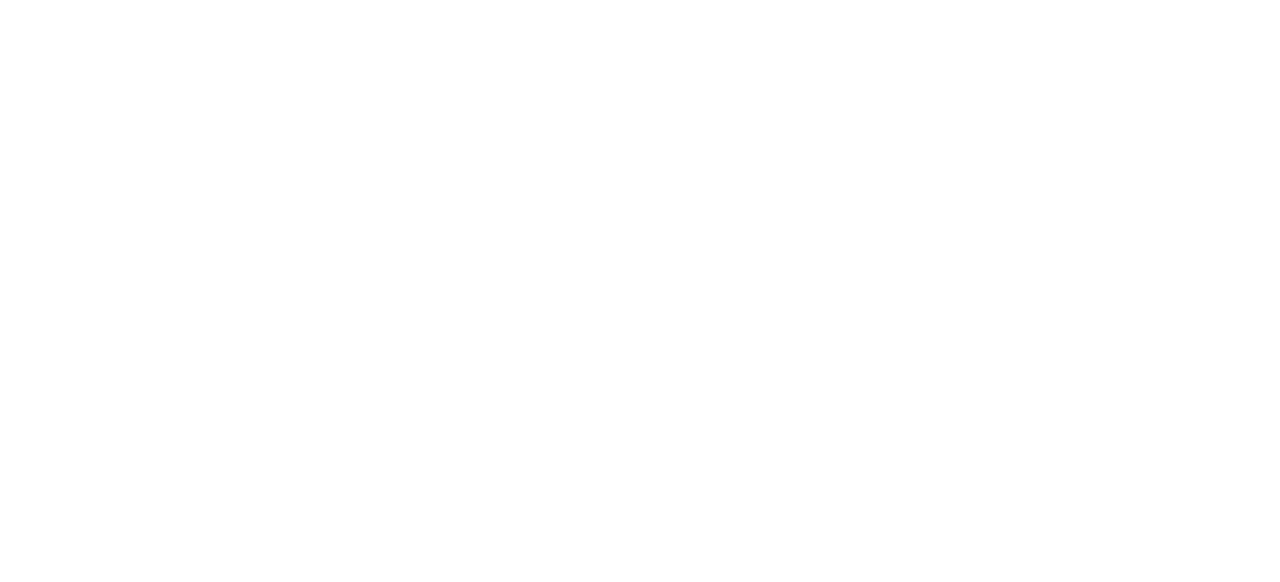
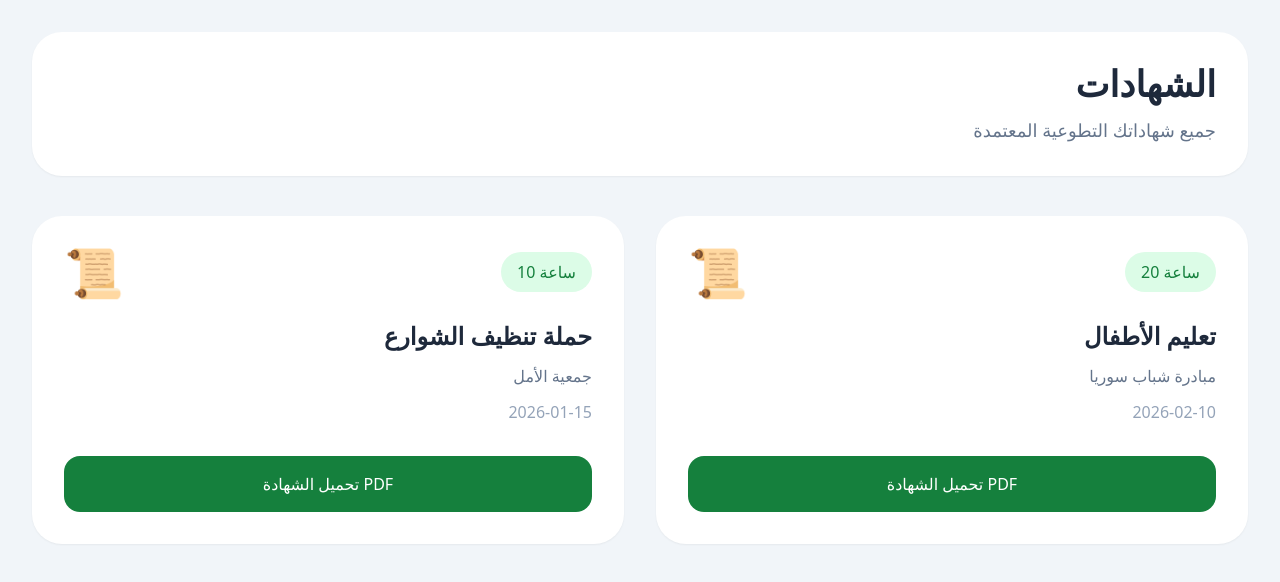
Before and after one commit to khaliddfawazz-beep/-, a React (Create React App) app: page /certificates in a window 1280 px wide. Before the commit this address had no page. Shown: the top 582 px of the page. Built offline with nearby package versions, Linux system fonts and the light colour scheme.

Commit message:
added Certificates  page

```diff
--- a/src/App.js
+++ b/src/App.js
@@ -4,6 +4,7 @@
 import Login from "./pages/Login";
 import Dashboard from "./pages/Dashboard";
 import Opportunities from "./pages/Opportunities";
+import Certificates from "./pages/Certificates";
 
 function App() {
   return (
@@ -18,6 +19,7 @@
         <Route path="/dashboard" element={<Dashboard />} />
 
         <Route path="/opportunities" element={<Opportunities />} />
+        <Route path="/certificates" element={<Certificates />} />
       </Routes>
 
     </BrowserRouter>
--- /dev/null
+++ b/src/pages/Certificates.jsx
@@ -0,0 +1,82 @@
+export default function Certificates() {
+
+  const certificates = [
+    {
+      title: "حملة تنظيف الشوارع",
+      hours: 10,
+      organization: "جمعية الأمل",
+      date: "2026-01-15"
+    },
+    {
+      title: "تعليم الأطفال",
+      hours: 20,
+      organization: "مبادرة شباب سوريا",
+      date: "2026-02-10"
+    }
+  ];
+
+  return (
+    <div className="min-h-screen bg-slate-100 p-8">
+
+      <div className="bg-white rounded-[30px] p-8 shadow-sm mb-10">
+
+        <h1 className="text-4xl font-extrabold text-slate-800 text-right">
+          الشهادات
+        </h1>
+
+        <p className="text-slate-500 mt-3 text-right text-lg">
+          جميع شهاداتك التطوعية المعتمدة
+        </p>
+
+      </div>
+
+      <div className="grid md:grid-cols-2 gap-8">
+
+        {certificates.map((item, index) => (
+
+          <div
+            key={index}
+            className="bg-white rounded-[30px] p-8 shadow-sm"
+          >
+
+            <div className="flex justify-between items-center mb-6">
+
+              <span className="text-5xl">
+                📜
+              </span>
+
+              <span className="bg-green-100 text-green-700 px-4 py-2 rounded-full">
+                {item.hours} ساعة
+              </span>
+
+            </div>
+
+            <div className="text-right space-y-3">
+
+              <h2 className="text-2xl font-bold text-slate-800">
+                {item.title}
+              </h2>
+
+              <p className="text-slate-500">
+                {item.organization}
+              </p>
+
+              <p className="text-slate-400">
+                {item.date}
+              </p>
+
+            </div>
+
+            <button className="w-full mt-8 py-4 rounded-2xl bg-green-700 text-white hover:bg-green-800 transition">
+              تحميل الشهادة PDF
+            </button>
+
+          </div>
+
+        ))}
+
+      </div>
+
+    </div>
+  );
+}
--- a/src/pages/Dashboard.jsx
+++ b/src/pages/Dashboard.jsx
@@ -1,3 +1,4 @@
+import { Link } from "react-router-dom";
 export default function Dashboard() {
   const activities = [
     {
@@ -44,9 +45,12 @@
               الفرص التطوعية
             </button>
 
-            <button className="w-full text-right px-5 py-4 rounded-2xl hover:bg-white/10 transition">
-              الشهادات
-            </button>
+            <Link
+             to="/certificates"
+             className="block w-full text-right px-5 py-4 rounded-2xl hover:bg-white/10 transition"
+            >
+             الشهادات
+            </Link>
 
             <button className="w-full text-right px-5 py-4 rounded-2xl hover:bg-white/10 transition">
               الترتيب
```
